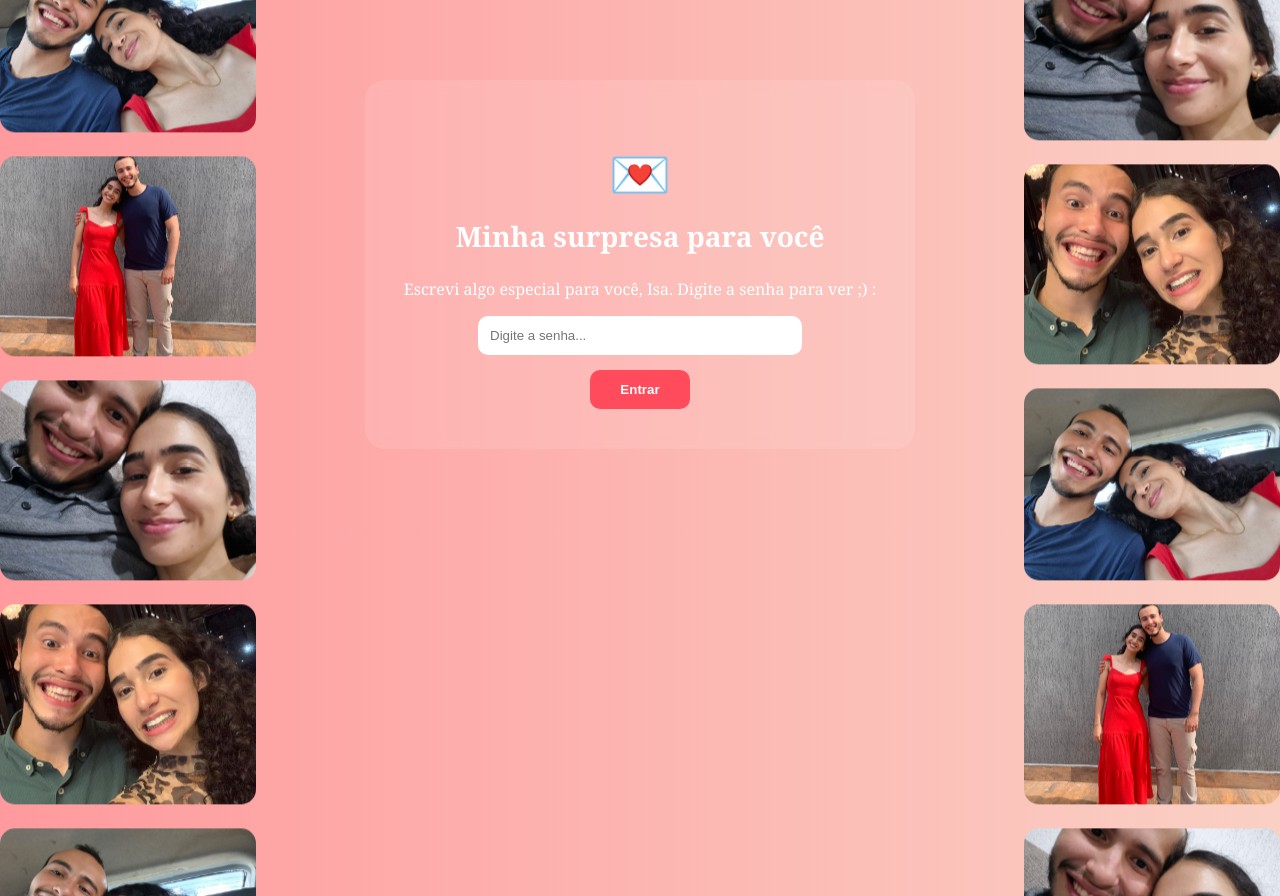
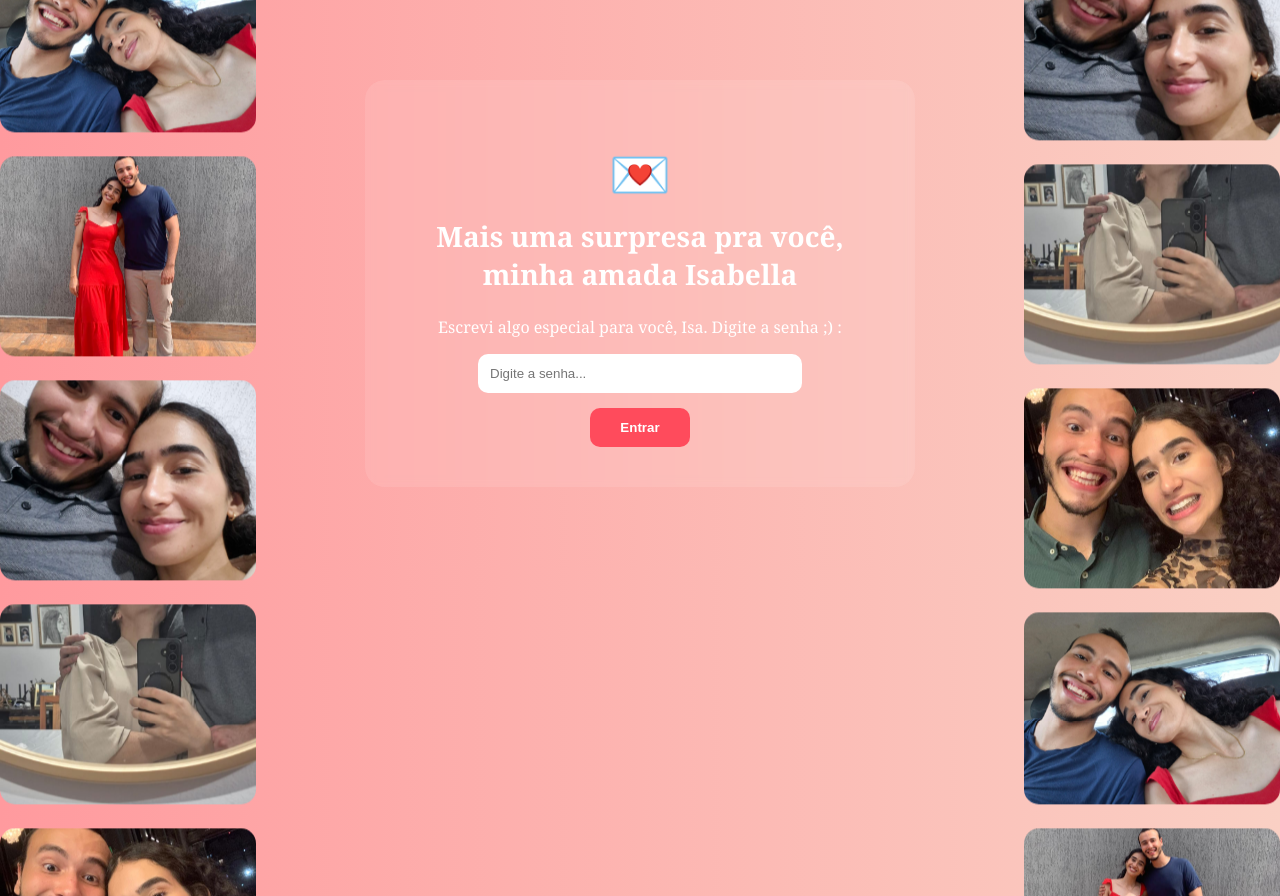
Before and after one commit to andre119-hue/qrcode-isa, a Flask app: page / in a window 1280 px wide. Run offline with Flask 3, Linux system fonts and the light colour scheme.

Commit message:
Update index.html

```diff
--- a/templates/index.html
+++ b/templates/index.html
@@ -17,11 +17,13 @@
             <img src="{{ url_for('static', filename='images/foto2.jpeg') }}">
             <img src="{{ url_for('static', filename='images/foto3.jpeg') }}">
             <img src="{{ url_for('static', filename='images/foto4.jpeg') }}">
+            <img src="{{ url_for('static', filename='images/foto5.jpeg') }}">
             <!-- Dupliquei para a animação infinita funcionar -->
             <img src="{{ url_for('static', filename='images/foto1.jpeg') }}">
             <img src="{{ url_for('static', filename='images/foto2.jpeg') }}">
              <img src="{{ url_for('static', filename='images/foto3.jpeg') }}">
             <img src="{{ url_for('static', filename='images/foto4.jpeg') }}">
+            <img src="{{ url_for('static', filename='images/foto5.jpeg') }}">
         </div>
     </div>
 
@@ -29,8 +31,8 @@
     <div class="container-main">
         <div class="wrapper">
             <h1>💌</h1>
-            <h2>Minha surpresa para você</h2>
-            <p>Escrevi algo especial para você, Isa. Digite a senha para ver ;) :</p>
+            <h2>Mais uma surpresa pra você, minha amada Isabella</h2>
+            <p>Escrevi algo especial para você, Isa. Digite a senha ;) :</p>
 
             <form action="/verificar" method="post">
                 <input type="text" name="senha" placeholder="Digite a senha..." required>
@@ -44,11 +46,13 @@
         <div class="scroll">
             <img src="{{ url_for('static', filename='images/foto3.jpeg') }}">
             <img src="{{ url_for('static', filename='images/foto4.jpeg') }}">
+            <img src="{{ url_for('static', filename='images/foto5.jpeg') }}">
             <img src="{{ url_for('static', filename='images/foto1.jpeg') }}">
             <img src="{{ url_for('static', filename='images/foto2.jpeg') }}">
             <!-- Dupliquei para a animação infinita funcionar -->
             <img src="{{ url_for('static', filename='images/foto3.jpeg') }}">
             <img src="{{ url_for('static', filename='images/foto4.jpeg') }}">
+            <img src="{{ url_for('static', filename='images/foto5.jpeg') }}">
             <img src="{{ url_for('static', filename='images/foto1.jpeg') }}">
             <img src="{{ url_for('static', filename='images/foto2.jpeg') }}">
         </div>
```
